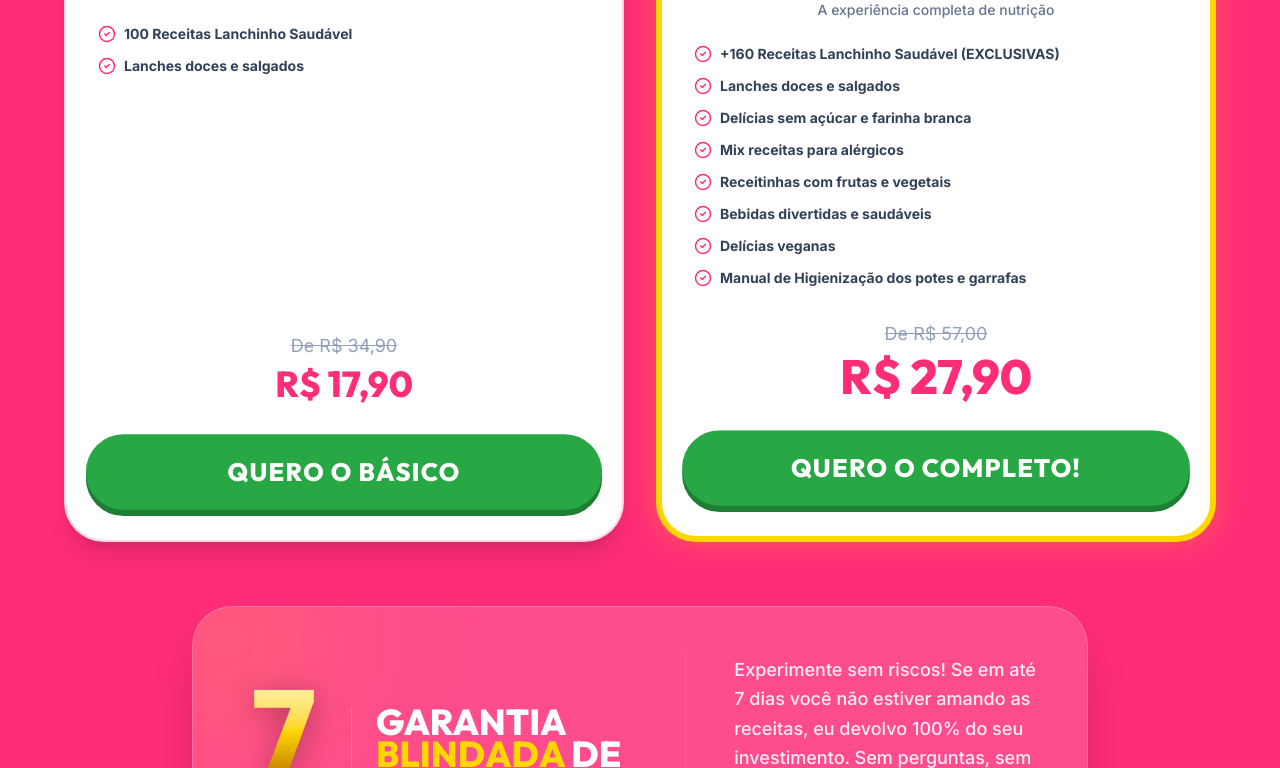
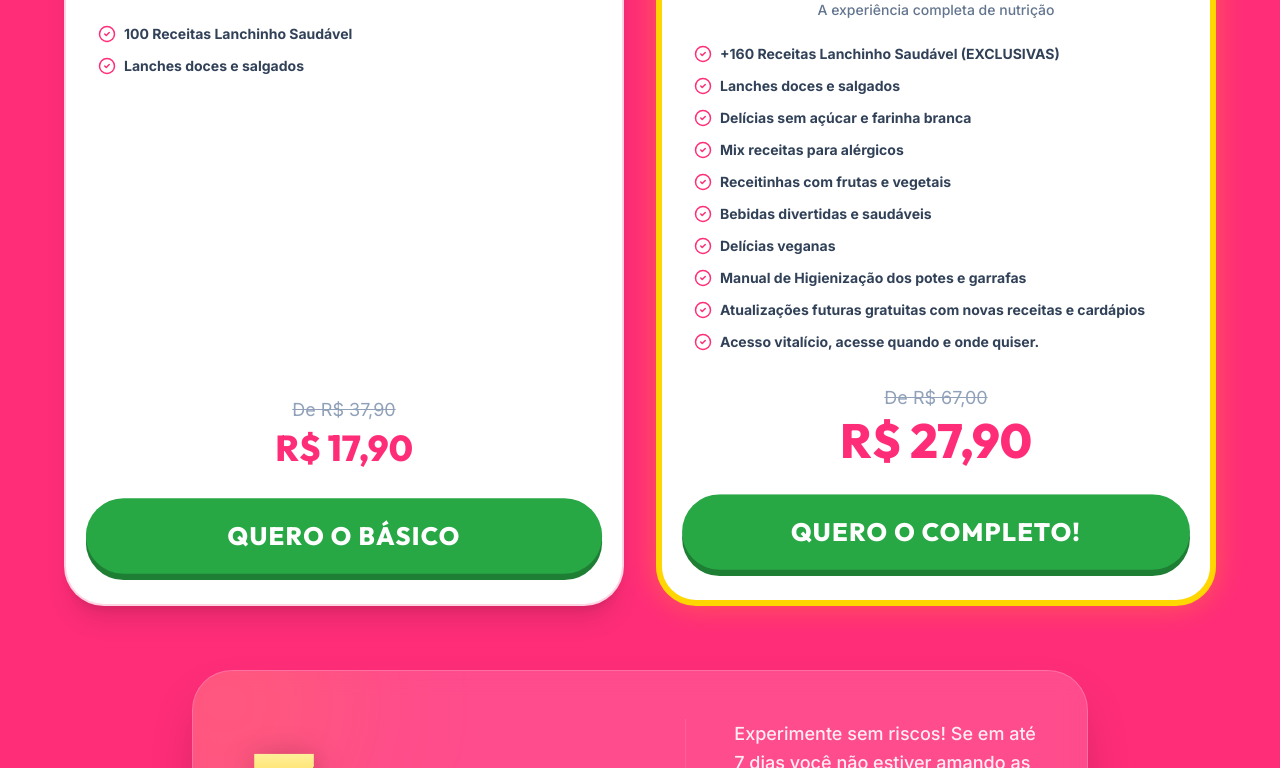
Before and after one commit to jefersonfbass/jeff, a React (Vite) app: page / in a window 1280 px wide. Shown: the part 7071-7839 px from the top of the page. Built offline with nearby package versions, Linux system fonts and the light colour scheme.

Commit message:
feat: Update ebook pricing and features
Adjusted the original price for the ebook offers and added new benefits to the list of included features, such as future updates and lifetime access. This aims to enhance the perceived value for customers.

```diff
--- a/src/App.tsx
+++ b/src/App.tsx
@@ -663,7 +663,7 @@ export default function App() {
               </div>
 
               <div className="mb-8">
-                <p className="text-lg line-through text-slate-400 mb-1">De R$ 34,90</p>
+                <p className="text-lg line-through text-slate-400 mb-1">De R$ 37,90</p>
                 <div className="flex flex-col items-center">
                   <span className="text-brand-pink font-display font-black text-4xl">
                     R$ 17,90
@@ -701,7 +701,9 @@ export default function App() {
                   "Receitinhas com frutas e vegetais",
                   "Bebidas divertidas e saudáveis",
                   "Delícias veganas",
-                  "Manual de Higienização dos potes e garrafas"
+                  "Manual de Higienização dos potes e garrafas",
+                  "Atualizações futuras gratuitas com novas receitas e cardápios",
+                  "Acesso vitalício, acesse quando e onde quiser."
                 ].map((item, i) => (
                   <div key={i} className="flex items-center gap-2 text-sm font-bold text-slate-700">
                     <CheckCircle2 className="text-brand-pink shrink-0" size={18} />
@@ -711,7 +713,7 @@ export default function App() {
               </div>
 
               <div className="mb-8">
-                <p className="text-lg line-through text-slate-400 mb-1">De R$ 57,00</p>
+                <p className="text-lg line-through text-slate-400 mb-1">De R$ 67,00</p>
                 <div className="flex flex-col items-center">
                   <span className="text-brand-pink font-display font-black text-5xl">
                     R$ 27,90
```
